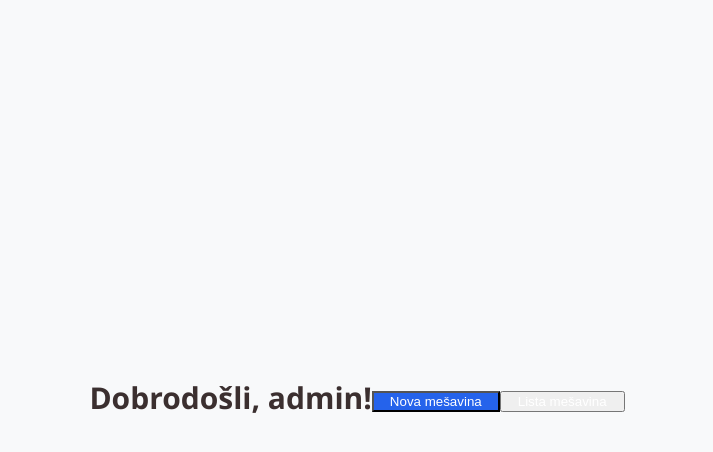
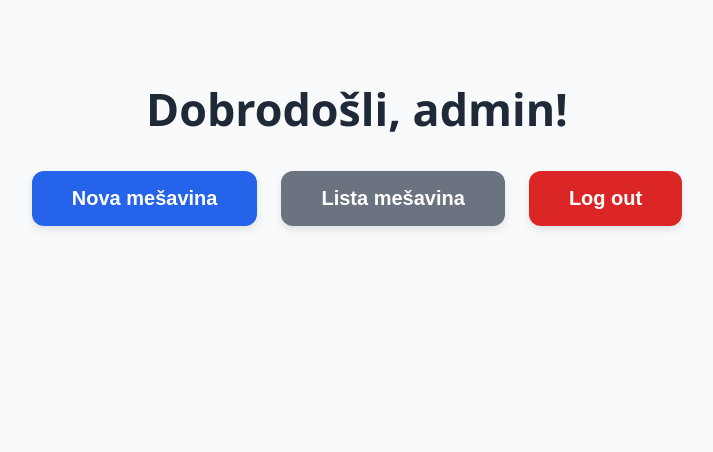
Before and after one commit to JelenaSavic777/kafetalog-projekat-praktikum, a React (Vite) app in the folder frontend/frontend/: page /admin in a window 1280 px wide. Shown: the top 452 px of the page, without its empty margins (283-996 px from the left). Built offline with nearby package versions, Linux system fonts and the light colour scheme; sample sign-in values are in the browser's storage.

Commit message:
Dopunjen DashBoard za Admina i stil

```diff
--- a/frontend/frontend/src/pages/AdminDashboard.tsx
+++ b/frontend/frontend/src/pages/AdminDashboard.tsx
@@ -1,8 +1,42 @@
 import { useNavigate } from 'react-router-dom';
-import { useEffect } from 'react';
+import { useEffect, useState } from 'react';
+import '../styles/dashboardStyle.css';
+
+type Sastojak = {
+  id: number;
+  naziv: string;
+  fotografija: string;
+  udeo: number;
+};
+
+type Mesavina = {
+  id: number;
+  naziv: string;
+  opis: string;
+  fotografija: string;
+  cena: number;
+  kategorije: string[];
+  sastojci: Sastojak[];
+};
+
+// Tip za sirove podatke sa API-ja
+type RawMesavina = {
+  id: number;
+  naziv: string;
+  opis: string;
+  fotografija: string;
+  cena?: number;
+  ukupna_cena?: number;
+  kategorije?: string[];
+  sastojci?: Sastojak[];
+};
 
 export default function Dashboard() {
   const navigate = useNavigate();
+  const [mesavine, setMesavine] = useState<Mesavina[]>([]);
+  const [loading, setLoading] = useState(false);
+  const [error, setError] = useState<string | null>(null);
+  const [showLista, setShowLista] = useState(false);
 
   useEffect(() => {
     const token = localStorage.getItem('token');
@@ -11,23 +45,94 @@ export default function Dashboard() {
     }
   }, [navigate]);
 
+  // Funkcija za učitavanje mešavina
+  const fetchMesavine = async () => {
+    setLoading(true);
+    setError(null);
+    try {
+      const res = await fetch('/api/mesavine');
+      if (!res.ok) throw new Error('Greška pri učitavanju mešavina');
+      const data = await res.json();
+
+      const mesavineSaCenom = (data as RawMesavina[]).map(m => ({
+        id: m.id,
+        naziv: m.naziv,
+        opis: m.opis,
+        fotografija: m.fotografija,
+        cena: m.cena ?? m.ukupna_cena ?? 0,
+        kategorije: m.kategorije ?? [],
+        sastojci: m.sastojci ?? [],
+      }));
+
+      setMesavine(mesavineSaCenom);
+      setShowLista(true);
+    } catch (e: unknown) {
+      setError(e instanceof Error ? e.message : 'Nešto je pošlo po zlu');
+    } finally {
+      setLoading(false);
+    }
+  };
+
   return (
-    <div className="min-h-screen flex flex-col items-center justify-center bg-gray-50">
-      <h1 className="text-3xl font-bold mb-6">Dobrodošli, admin!</h1>
-      <div className="space-x-4">
+    <div className="dashboard-container">
+      <h1 className="dashboard-title">Dobrodošli, admin!</h1>
+
+      <div className="dashboard-buttons">
         <button
           onClick={() => navigate('/admin/mesavine/novi')}
-          className="bg-blue-600 text-white px-4 py-2 rounded hover:bg-blue-700"
+          className="btn-primary"
         >
           Nova mešavina
         </button>
         <button
-          onClick={() => alert('Dolazi uskoro...')}
-          className="bg-gray-600 text-white px-4 py-2 rounded hover:bg-gray-700"
+          onClick={fetchMesavine}
+          className="btn-secondary"
         >
           Lista mešavina
         </button>
+        <button
+          onClick={() => {
+            localStorage.removeItem('token');
+            navigate('/');
+          }}
+          className="btn-logout"
+        >
+          Log out
+        </button>
       </div>
+
+      {showLista && (
+        <>
+          <h2 className="dashboard-subtitle">Trenutne mešavine</h2>
+
+          {loading && <p>Učitavanje...</p>}
+          {error && <p className="text-red-600">{error}</p>}
+
+          <div className="mesavine-grid">
+            {mesavine.map((m) => (
+              <div key={m.id} className="mesavina-card">
+                <img src={m.fotografija} alt={m.naziv} />
+                <h3>{m.naziv}</h3>
+                <p>{m.opis}</p>
+                <p className="font-semibold mb-2">Cena: {m.cena} RSD</p>
+                <div>
+                  <h4 className="font-medium">Sastojci:</h4>
+                  <ul>
+                    {m.sastojci.map((s) => (
+                      <li key={s.id}>
+                        {s.naziv} – {s.udeo}%
+                      </li>
+                    ))}
+                  </ul>
+                </div>
+                <div className="categories">
+                  Kategorije: {m.kategorije.join(', ')}
+                </div>
+              </div>
+            ))}
+          </div>
+        </>
+      )}
     </div>
   );
 }
--- /dev/null
+++ b/frontend/frontend/src/styles/dashboardStyle.css
@@ -0,0 +1,122 @@
+.dashboard-container {
+    min-height: 100vh;
+    display: flex;
+    flex-direction: column;
+    justify-content: flex-start;
+    align-items: center;
+    background-color: #f9fafb;
+    padding: 3rem 1.5rem 4rem;
+    box-sizing: border-box;
+    font-family: 'Segoe UI', Tahoma, Geneva, Verdana, sans-serif;
+}
+
+.dashboard-title {
+    font-size: 2.8rem;
+    font-weight: 700;
+    margin-bottom: 2rem;
+    color: #1f2937;
+    text-align: center;
+}
+
+.dashboard-subtitle {
+    font-size: 2rem;
+    font-weight: 600;
+    margin: 2.5rem 0 1.5rem;
+    color: #374151;
+    text-align: center;
+}
+
+.dashboard-buttons {
+    display: flex;
+    gap: 1.5rem;
+    margin-bottom: 1rem;
+}
+
+.dashboard-buttons button {
+    padding: 1rem 2.5rem;
+    font-size: 1.25rem;
+    font-weight: 600;
+    border-radius: 0.75rem;
+    border: none;
+    cursor: pointer;
+    transition: background-color 0.3s ease;
+    box-shadow: 0 4px 8px rgba(0, 0, 0, 0.1);
+}
+
+.dashboard-buttons button:hover {
+    filter: brightness(0.9);
+}
+
+.btn-primary {
+    background-color: #2563eb;
+    color: white;
+}
+
+.btn-secondary {
+    background-color: #6b7280;
+    color: white;
+}
+
+.btn-logout {
+    background-color: #dc2626;
+    color: white;
+}
+
+.mesavine-grid {
+    display: grid;
+    grid-template-columns: repeat(auto-fit, minmax(280px, 1fr));
+    gap: 1.5rem;
+    width: 100%;
+    max-width: 960px;
+}
+
+.mesavina-card {
+    background-color: #ffffff;
+    border-radius: 1rem;
+    box-shadow: 0 8px 20px rgba(0, 0, 0, 0.1);
+    padding: 1.5rem;
+    text-align: center;
+    transition: transform 0.2s ease;
+}
+
+.mesavina-card:hover {
+    transform: translateY(-5px);
+}
+
+.mesavina-card img {
+    width: 100%;
+    height: 180px;
+    object-fit: cover;
+    border-radius: 0.75rem;
+    margin-bottom: 1rem;
+}
+
+.mesavina-card h3 {
+    font-size: 1.5rem;
+    font-weight: 700;
+    margin-bottom: 0.5rem;
+    color: #111827;
+}
+
+.mesavina-card p {
+    font-size: 1rem;
+    color: #4b5563;
+    margin-bottom: 0.5rem;
+}
+
+.mesavina-card ul {
+    list-style: none;
+    padding: 0;
+    font-size: 0.9rem;
+    color: #6b7280;
+    margin-bottom: 0.75rem;
+}
+
+.mesavina-card ul li {
+    margin-bottom: 0.25rem;
+}
+
+.categories {
+    font-size: 0.85rem;
+    color: #9ca3af;
+}
```
